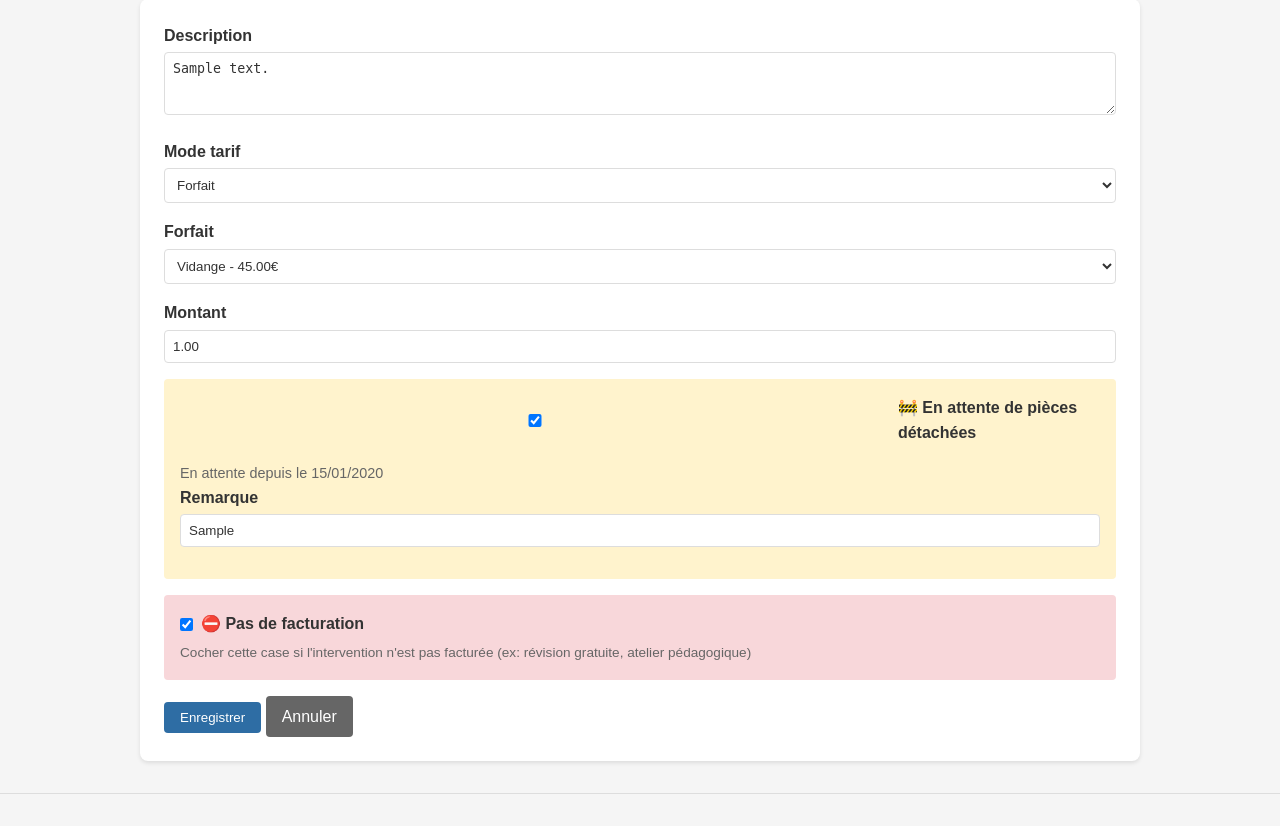
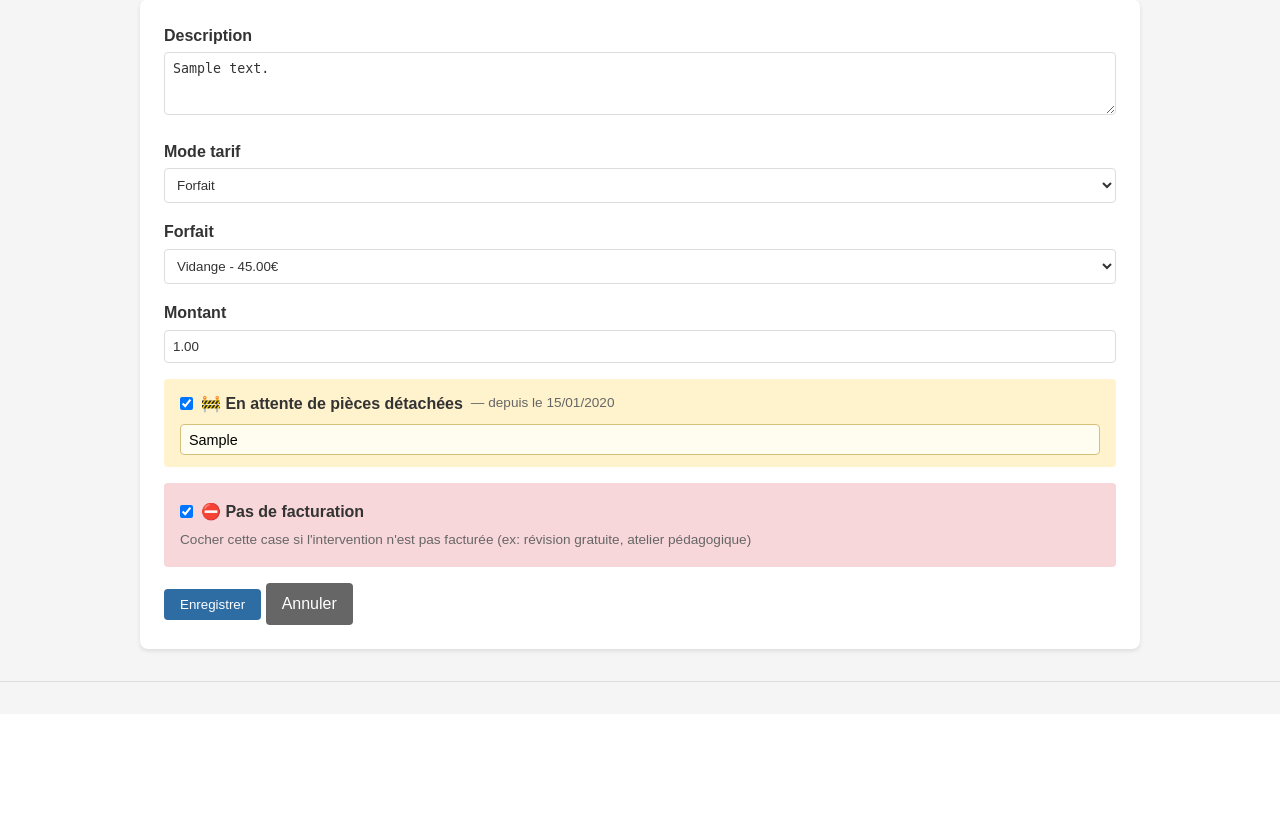
Before and after one commit to cv2b79/meca-auto, a Flask app: page /ordres/1/edit in a window 1280 px wide. Shown: the part 267-1093 px from the top of the page. After the commit the page ends 949 px from the top, so only its background shows below. Run offline with Flask 3, Linux system fonts and the light colour scheme; a user stored in the database is signed in; tables that the repository leaves empty hold one stand-in row (values such as "Sample post").

Commit message:
Fix mise en forme bloc 'attente pieces' dans edit OR
Co-Authored-By: Claude Sonnet 4.6 <noreply@anthropic.com>

```diff
--- a/app/templates/ordres/edit.html
+++ b/app/templates/ordres/edit.html
@@ -22,20 +22,17 @@
     </div>
     <div class="form-group"><label>Montant</label><input type="number" step="0.01" name="montant" value="{{ or_obj.montant }}"></div>
 
-    <div style="margin: 1rem 0; padding: 1rem; background: #fff3cd; border-radius: 4px;">
-        <div class="form-group">
-            <label style="display: flex; align-items: center; gap: 0.5rem;">
-                <input type="checkbox" name="attente_pieces" {% if or_obj.attente_pieces %}checked{% endif %}>
-                <strong>🚧 En attente de pièces détachées</strong>
-            </label>
-        </div>
-        {% if or_obj.date_attente_pieces %}
-        <p style="font-size: 0.9em; color: #666;">En attente depuis le {{ or_obj.date_attente_pieces.strftime('%d/%m/%Y') }}</p>
-        {% endif %}
-        <div class="form-group">
-            <label>Remarque</label>
-            <input type="text" name="remarque_attente" value="{{ or_obj.remarque_attente or '' }}" placeholder="Ex: Pièce commandée, attente réponse client...">
-        </div>
+    <div style="margin: 1rem 0; padding: 0.75rem 1rem; background: #fff3cd; border-radius: 4px; display:flex; flex-direction:column; gap:0.5rem;">
+        <label style="display:flex; align-items:center; gap:0.5rem; margin:0; font-weight:normal; cursor:pointer;">
+            <input type="checkbox" name="attente_pieces" {% if or_obj.attente_pieces %}checked{% endif %}>
+            <strong>🚧 En attente de pièces détachées</strong>
+            {% if or_obj.date_attente_pieces %}
+            <span style="font-size:0.85rem; color:#666; font-weight:normal;">— depuis le {{ or_obj.date_attente_pieces.strftime('%d/%m/%Y') }}</span>
+            {% endif %}
+        </label>
+        <input type="text" name="remarque_attente" value="{{ or_obj.remarque_attente or '' }}"
+               placeholder="Ex: Pièce commandée, attente réponse client…"
+               style="width:100%; padding:0.4rem 0.5rem; border:1px solid #d6c07a; border-radius:4px; background:#fffdf0; font-size:0.9rem;">
     </div>
 
     <div style="margin: 1rem 0; padding: 1rem; background: #f8d7da; border-radius: 4px;">
```
